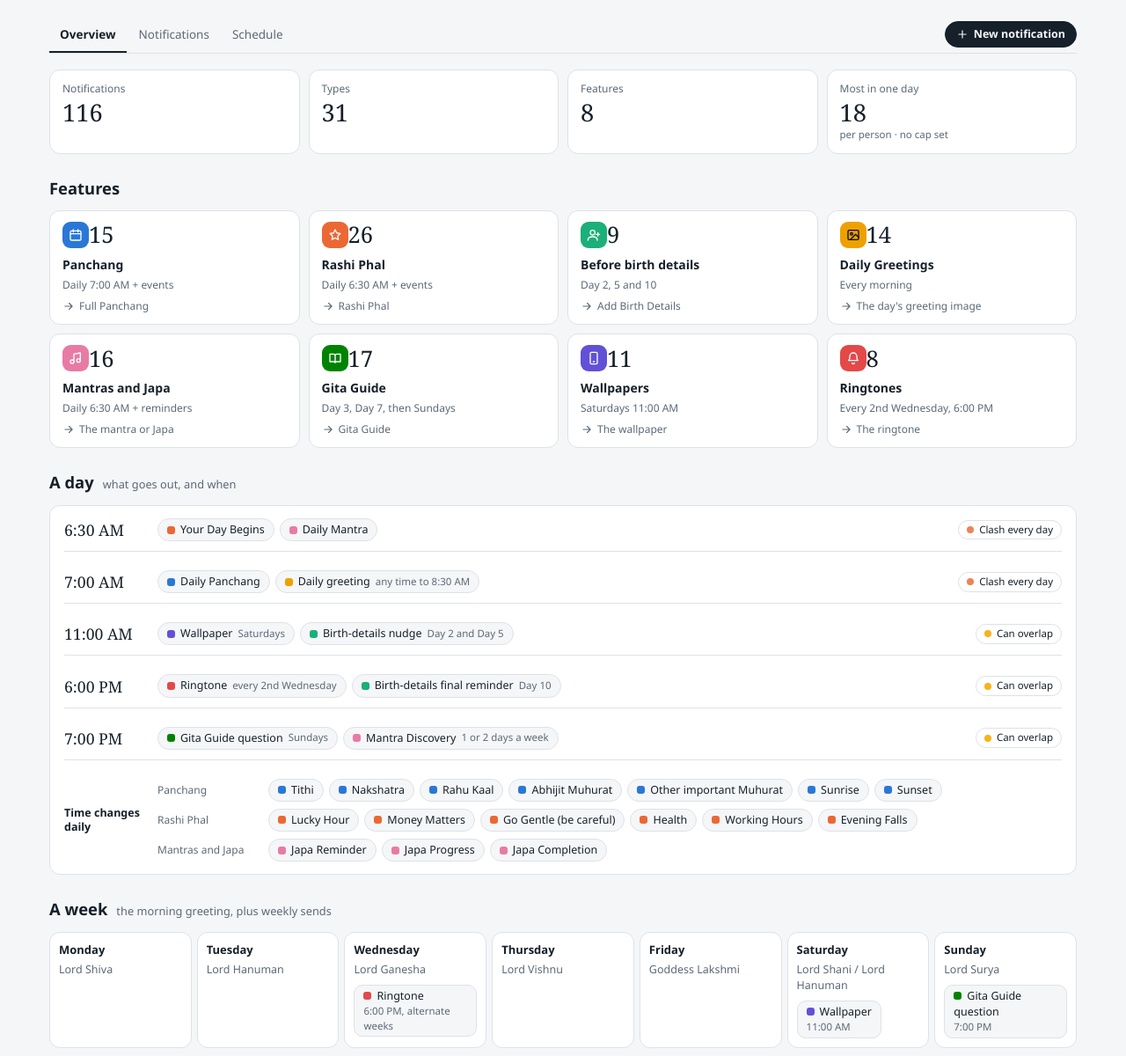
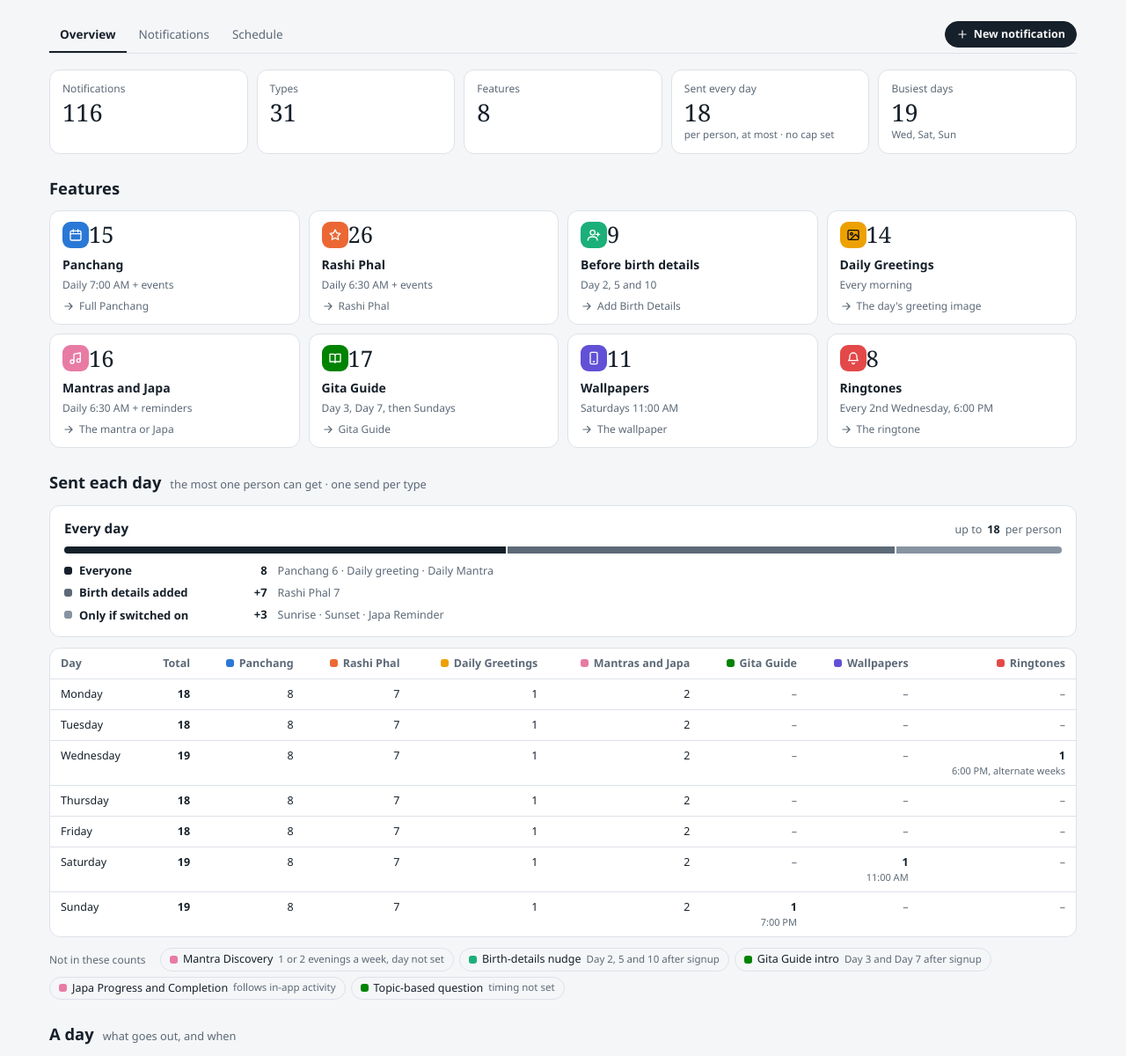
Before and after one commit to chakris-cmyk/Ekam---notifications, a plain HTML site: page index.html in a window 1280 px wide. Shown: the part 85-1285 px from the top of the page at 88% size. Drawn offline with Linux system fonts and the light colour scheme.

Commit message:
Add per-day send counts to the Overview
- New "Sent each day" section: the daily count per person, split by who
  gets it, plus a Monday-to-Sunday table broken down by feature
- Replace the "Most in one day" tile with "Sent every day" and
  "Busiest days"
- List the sends that have no fixed weekday and are left out of the counts

```diff
--- a/index.html
+++ b/index.html
@@ -9,6 +9,7 @@
     --bg: #f5f6f8; --panel: #fff; --fg: #16202a; --muted: #5c6977; --line: #dde2e8; --grid: #eceff3;
     --s1: #2a78d6; --s2: #eb6834; --s3: #1baf7a; --s4: #eda100; --s5: #e87ba4; --s6: #008300; --s7: #6250d6; --s8: #e34948;
     --ink4: #0b0b0b; --warn: #fab219; --serious: #ec835a; --ph: #e6eefb; --ph-line: #c5d6f3;
+    --r1: #16202a; --r2: #5c6977; --r3: #8793a0;
     --sans: "Segoe UI", system-ui, -apple-system, Roboto, sans-serif; --serif: Georgia, "Times New Roman", serif;
     color-scheme: light;
   }
@@ -16,13 +17,13 @@
     :root:not([data-theme="light"]) {
       --bg: #12161c; --panel: #1a2029; --fg: #e8ecf1; --muted: #9aa6b4; --line: #2c3541; --grid: #242c36;
       --s1: #3987e5; --s2: #d95926; --s3: #199e70; --s4: #c98500; --s5: #d55181; --s6: #0ca30c; --s7: #9085e9; --s8: #e66767;
-      --ink4: #fff; --ph: #22314a; --ph-line: #34486b; color-scheme: dark;
+      --ink4: #fff; --ph: #22314a; --ph-line: #34486b; --r1: #e8ecf1; --r2: #9aa6b4; --r3: #647080; color-scheme: dark;
     }
   }
   :root[data-theme="dark"] {
     --bg: #12161c; --panel: #1a2029; --fg: #e8ecf1; --muted: #9aa6b4; --line: #2c3541; --grid: #242c36;
     --s1: #3987e5; --s2: #d95926; --s3: #199e70; --s4: #c98500; --s5: #d55181; --s6: #0ca30c; --s7: #9085e9; --s8: #e66767;
-    --ink4: #fff; --ph: #22314a; --ph-line: #34486b; color-scheme: dark;
+    --ink4: #fff; --ph: #22314a; --ph-line: #34486b; --r1: #e8ecf1; --r2: #9aa6b4; --r3: #647080; color-scheme: dark;
   }
   * { box-sizing: border-box; }
   [hidden] { display: none !important; }
@@ -103,6 +104,18 @@
   .step .w { font-size: 11.5px; color: var(--muted); margin-left: auto; }
   .step .nm { font-size: 13px; font-weight: 600; }
   .step .o { font-size: 12px; color: var(--muted); }
+  .reach-h { display: flex; flex-wrap: wrap; align-items: baseline; justify-content: space-between; gap: 2px 12px; }
+  .reach-h b { color: var(--fg); font-variant-numeric: tabular-nums; }
+  .segbar { display: flex; gap: 2px; height: 8px; border-radius: 999px; overflow: hidden; }
+  .segbar i { min-width: 4px; }
+  .reach { display: flex; flex-direction: column; gap: 6px; font-size: 13px; }
+  .rr { display: grid; grid-template-columns: 190px 2.2em 1fr; gap: 2px 12px; align-items: baseline; }
+  .rn { display: inline-flex; align-items: center; gap: 8px; font-weight: 600; }
+  .rv { text-align: right; font-weight: 600; font-variant-numeric: tabular-nums; }
+  .rd { color: var(--muted); font-size: 12.5px; }
+  #t-perday th .dot { margin-right: 6px; }
+  #t-perday td small { display: block; font-size: 11px; color: var(--muted); }
+  #t-perday td.tot { font-weight: 600; }
 
   /* Notifications */
   .pick { display: flex; flex-wrap: wrap; gap: 6px; }
@@ -193,7 +206,8 @@
   }
   @media (max-width: 560px) {
     .slot { grid-template-columns: 88px 1fr; } .slot .flag { grid-column: 2; justify-self: start; }
-    .slot .chip { flex-wrap: wrap; row-gap: 0; border-radius: 10px; } .slot .chip small { flex-basis: 100%; margin-left: 15px; }
+    .slot .chip, #ontop .chip { flex-wrap: wrap; row-gap: 0; border-radius: 10px; } .slot .chip small, #ontop .chip small { flex-basis: 100%; margin-left: 15px; }
+    .rr { grid-template-columns: 1fr auto; } .rd { grid-column: 1 / -1; margin-left: 17px; }
   }
   @media (max-width: 480px) { header h1 { font-size: 1.6rem; } .kpi .v { font-size: 1.4rem; } }
   @media print {
@@ -224,6 +238,12 @@
     <section>
       <h2>Features</h2>
       <div class="fcards" id="fcards"></div>
+    </section>
+    <section>
+      <h2>Sent each day <small>the most one person can get · one send per type</small></h2>
+      <div class="card" id="reach"></div>
+      <div class="tw"><table id="t-perday" aria-label="Notifications sent on each day of the week, by feature"><thead></thead><tbody></tbody></table></div>
+      <div class="chipset" id="ontop"></div>
     </section>
     <section>
       <h2>A day <small>what goes out, and when</small></h2>
@@ -598,7 +618,6 @@ FEATURES.forEach((f, fi) => {
 });
 const TYPES = FEATURES.reduce((a, f) => a.concat(f.types), []);
 const DAILY = TYPES.filter(t => t.daily);
-const MAXDAY = DAILY.length;
 const fname = f => f.short || f.name;
 
 /* ---------- views of the data ---------- */
@@ -622,6 +641,20 @@ const JOURNEY = [
   ['Day 5', '11:00 AM', 'birth', 'Birth-details nudge', 'Highlight the benefits'],
   ['Day 7', 'time not set', 'gita', 'Gita Guide intro', 'Second discovery'],
   ['Day 10', '6:00 PM', 'birth', 'Birth-details nudge', 'Final reminder']
+];
+/* Who gets the daily types: [label, colour, test] */
+const REACH = [
+  ['Everyone', 'var(--r1)', t => t.who === ALL_USERS],
+  ['Birth details added', 'var(--r2)', t => t.who === WITH_BIRTH],
+  ['Only if switched on', 'var(--r3)', t => t.who !== ALL_USERS && t.who !== WITH_BIRTH]
+];
+/* Sends with no fixed weekday, so they are left out of the per-day counts */
+const ONTOP = [
+  ['mantras', 'Mantra Discovery', '1 or 2 evenings a week, day not set'],
+  ['birth', 'Birth-details nudge', 'Day 2, 5 and 10 after signup'],
+  ['gita', 'Gita Guide intro', 'Day 3 and Day 7 after signup'],
+  ['mantras', 'Japa Progress and Completion', 'follows in-app activity'],
+  ['gita', 'Topic-based question', 'timing not set']
 ];
 const ICONS = {
   clock: '<circle cx="12" cy="12" r="9"/><path d="M12 7v5l3 2"/>',
@@ -693,7 +726,8 @@ function renderTop() {
   const added = ALL.filter(x => x.added).length;
   $('#sub').textContent = ALL.length + ' notifications · ' + TYPES.length + ' types · ' + FEATURES.length + ' features' + (added ? ' · ' + added + ' added here' : '');
   $('#foot').textContent = 'Spec as of ' + SPEC_DATE + ' · Copy is word for word from the specs · IDs and placeholder names were added for this page';
-  const tiles = [['Notifications', ALL.length, added ? added + ' added here' : ''], ['Types', TYPES.length, ''], ['Features', FEATURES.length, ''], ['Most in one day', MAXDAY, 'per person · no cap set']];
+  const days = perDay(), top = Math.max.apply(null, days.map(d => d.total));
+  const tiles = [['Notifications', ALL.length, added ? added + ' added here' : ''], ['Types', TYPES.length, ''], ['Features', FEATURES.length, ''], ['Sent every day', DAILY.length, 'per person, at most · no cap set'], ['Busiest days', top, days.filter(d => d.total === top).map(d => d.day.slice(0, 3)).join(', ')]];
   $('#k-overview').innerHTML = tiles.map(t => '<div class="kpi"><span class="k">' + t[0] + '</span><span class="v">' + t[1] + '</span>' + (t[2] ? '<span class="n">' + t[2] + '</span>' : '') + '</div>').join('');
   $('#note').innerHTML = added ? '<b>' + added + '</b> new · <button type="button" class="lnk" id="export-new">Export new (CSV)</button>' : '';
 }
@@ -714,6 +748,35 @@ function renderWeek() {
 }
 function renderJourney() {
   $('#steps').innerHTML = JOURNEY.map(s => '<div class="step"><span class="st-top">' + tile(F_BY_ID[s[2]], 'sm') + '<span class="d">' + s[0] + '</span><span class="w">' + esc(s[1]) + '</span></span><span class="nm">' + esc(s[3]) + '</span><span class="o">' + esc(s[4]) + '</span></div>').join('');
+}
+
+/* ---------- sent each day ---------- */
+/* Per person, at most. One send per type: a type's copy variants are alternatives, not extra sends. */
+function perDay() {
+  return WEEK.map(d => {
+    const by = {}, sub = {};
+    DAILY.forEach(t => { by[t.f.id] = (by[t.f.id] || 0) + 1; });
+    d[2].forEach(x => { by[x[0]] = (by[x[0]] || 0) + 1; sub[x[0]] = x[2]; });
+    return { day: d[0], by: by, sub: sub, total: DAILY.length + d[2].length };
+  });
+}
+function renderPerDay() {
+  const groups = REACH.map(g => ({ name: g[0], color: g[1], ts: DAILY.filter(g[2]) })).filter(g => g.ts.length);
+  const detail = ts => FEATURES.map(f => {
+    const own = ts.filter(t => t.f === f);
+    return own.length > 2 ? fname(f) + ' ' + own.length : own.map(t => t.name).join(' · ');
+  }).filter(Boolean).join(' · ');
+  $('#reach').innerHTML = '<div class="reach-h"><h3>Every day</h3><span class="m">up to <b>' + DAILY.length + '</b> per person</span></div>' +
+    '<div class="segbar" role="img" aria-label="' + esc(groups.map(g => g.name + ' ' + g.ts.length).join(', ')) + '">' + groups.map(g => '<i style="flex:' + g.ts.length + ';background:' + g.color + '" title="' + esc(g.name + ': ' + g.ts.length) + '"></i>').join('') + '</div>' +
+    '<div class="reach">' + groups.map((g, i) => '<div class="rr"><span class="rn"><i class="dot" style="background:' + g.color + '"></i>' + esc(g.name) + '</span><span class="rv">' + (i ? '+' : '') + g.ts.length + '</span><span class="rd">' + esc(detail(g.ts)) + '</span></div>').join('') + '</div>';
+  const rows = perDay(), cols = FEATURES.filter(f => rows.some(r => r.by[f.id]));
+  $('#t-perday thead').innerHTML = '<tr><th>Day</th><th class="num">Total</th>' + cols.map(f => '<th class="num">' + dot(f) + esc(fname(f)) + '</th>').join('') + '</tr>';
+  $('#t-perday tbody').innerHTML = rows.map(r => '<tr><td class="nw">' + r.day + '</td><td class="num tot">' + r.total + '</td>' + cols.map(f => {
+    const k = r.by[f.id];
+    if (!k) return '<td class="num mut">–</td>';
+    return '<td class="num">' + (f.id in r.sub ? '<b>' + k + '</b><small>' + esc(r.sub[f.id]) + '</small>' : k) + '</td>';
+  }).join('') + '</tr>').join('');
+  $('#ontop').innerHTML = '<span class="grp-l">Not in these counts</span>' + ONTOP.map(x => chip(x[0], x[1], x[2])).join('');
 }
 
 /* ---------- notifications ---------- */
@@ -814,7 +877,7 @@ function refreshAll() {
     f.commonWho = f.types.every(t => t.who === f.types[0].who) ? f.types[0].who : null;
     f.commonOpens = f.types.every(t => t.opens === f.types[0].opens);
   });
-  renderTop(); renderFeatureCards(); renderDay(); renderCatalogue(); renderSchedule();
+  renderTop(); renderFeatureCards(); renderPerDay(); renderDay(); renderCatalogue(); renderSchedule();
   $$('#f-kind .btn').forEach(b => b.classList.toggle('on', b.dataset.kind === state.kind));
   applyFilter();
 }
```
